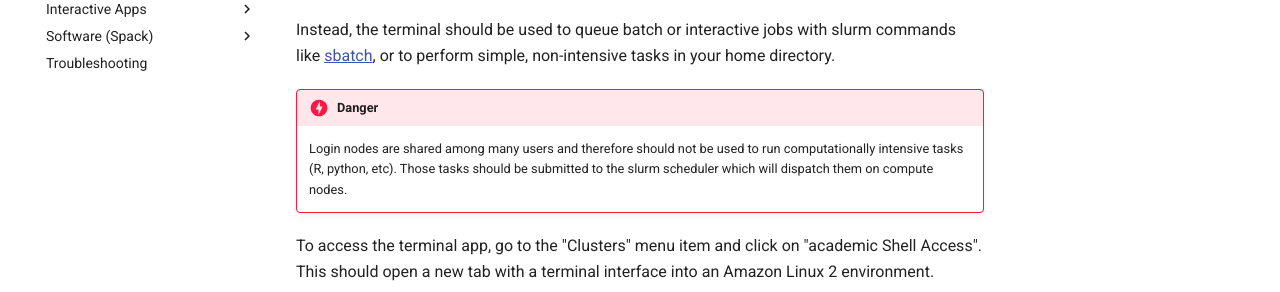
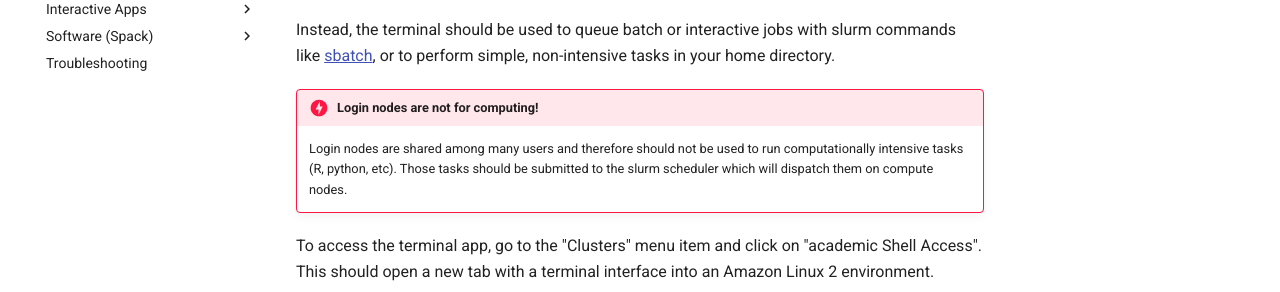
Before and after one commit to Harvard-ATG/huit-ondemand-user-docs, an MkDocs documentation site: the page built from docs/terminal.md, in a window 1280 px wide and 900 px high. Shown: the part 255-547 px from the top of the window. Built offline with MkDocs 1.6.1 and Material for MkDocs 9.7.7, drawn with Linux system fonts in a browser that asks for light colours.

Commit message:
feat: added title to admonition

```diff
--- a/docs/terminal.md
+++ b/docs/terminal.md
@@ -4,7 +4,7 @@ Open OnDemand provides access to a browser-based terminal. This terminal runs on
 
 Instead, the terminal should be used to queue batch or interactive jobs with slurm commands like [sbatch](https://slurm.schedmd.com/sbatch.html), or to perform simple, non-intensive tasks in your home directory.
 
-!!! danger
+!!! danger "Login nodes are not for computing!"
     Login nodes are shared among many users and therefore should not be used to run computationally intensive tasks (R, python, etc). Those tasks should be submitted to the slurm scheduler which will dispatch them on compute nodes.
 
 To access the terminal app, go to the "Clusters" menu item and click on "academic Shell Access". This should open a new tab with a terminal interface into an Amazon Linux 2 environment.
```
